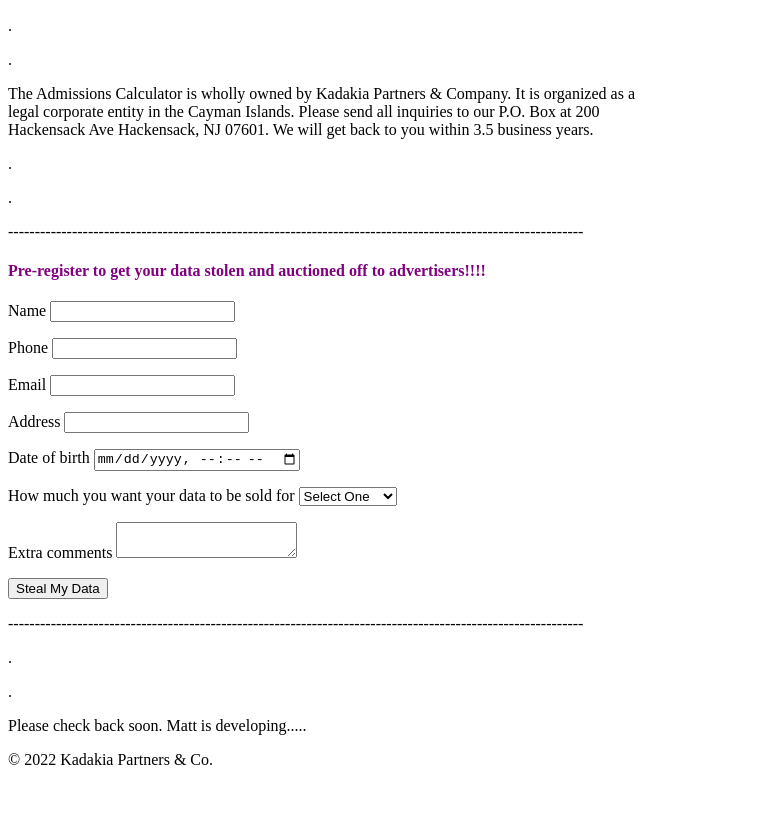
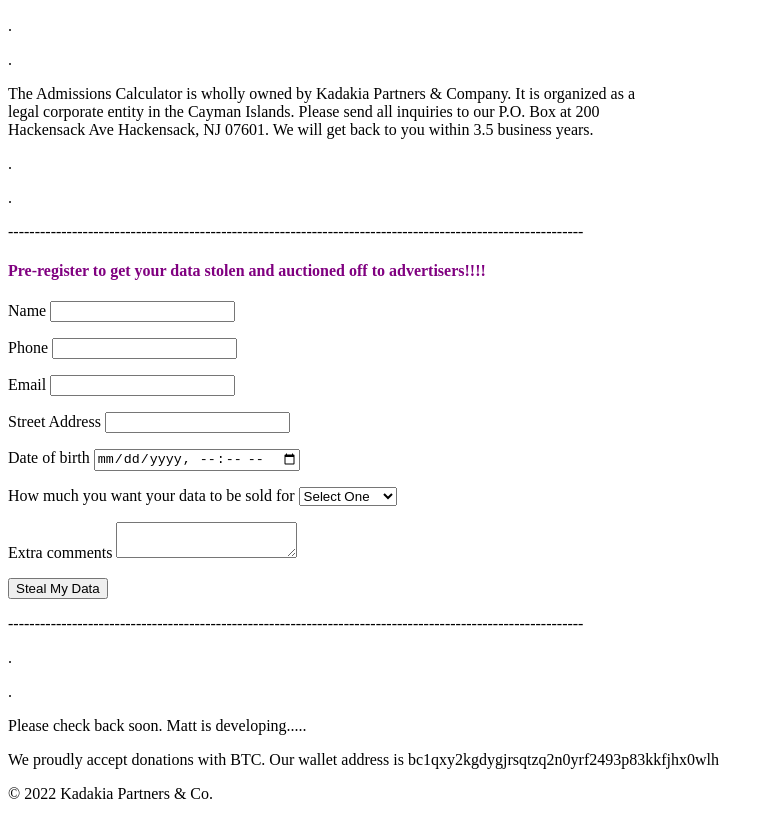
Before and after one commit to goodcoder99493/admissions, a plain HTML site: page index.html in a window 1280 px wide. Shown: the part 110-929 px from the top of the page, without its empty margins (0-773 px from the left). Before the commit the page ends 895 px from the top, so only its background shows below. Drawn offline with Linux system fonts and the light colour scheme.

Commit message:
Update index.html

```diff
--- a/index.html
+++ b/index.html
@@ -42,7 +42,7 @@
 </p>
 
 <p>
-<label>Address
+<label>Street Address
 <input type="text" name="customer_name" required>
 </label>
 </p>
@@ -79,6 +79,8 @@
 <p>. </p>
 <p>Please check back soon. Matt is developing.....</p>
 
+<p>We proudly accept donations with BTC. Our wallet address is bc1qxy2kgdygjrsqtzq2n0yrf2493p83kkfjhx0wlh</p>
+
 <p>© 2022 Kadakia Partners & Co.</p>
 
 
```
